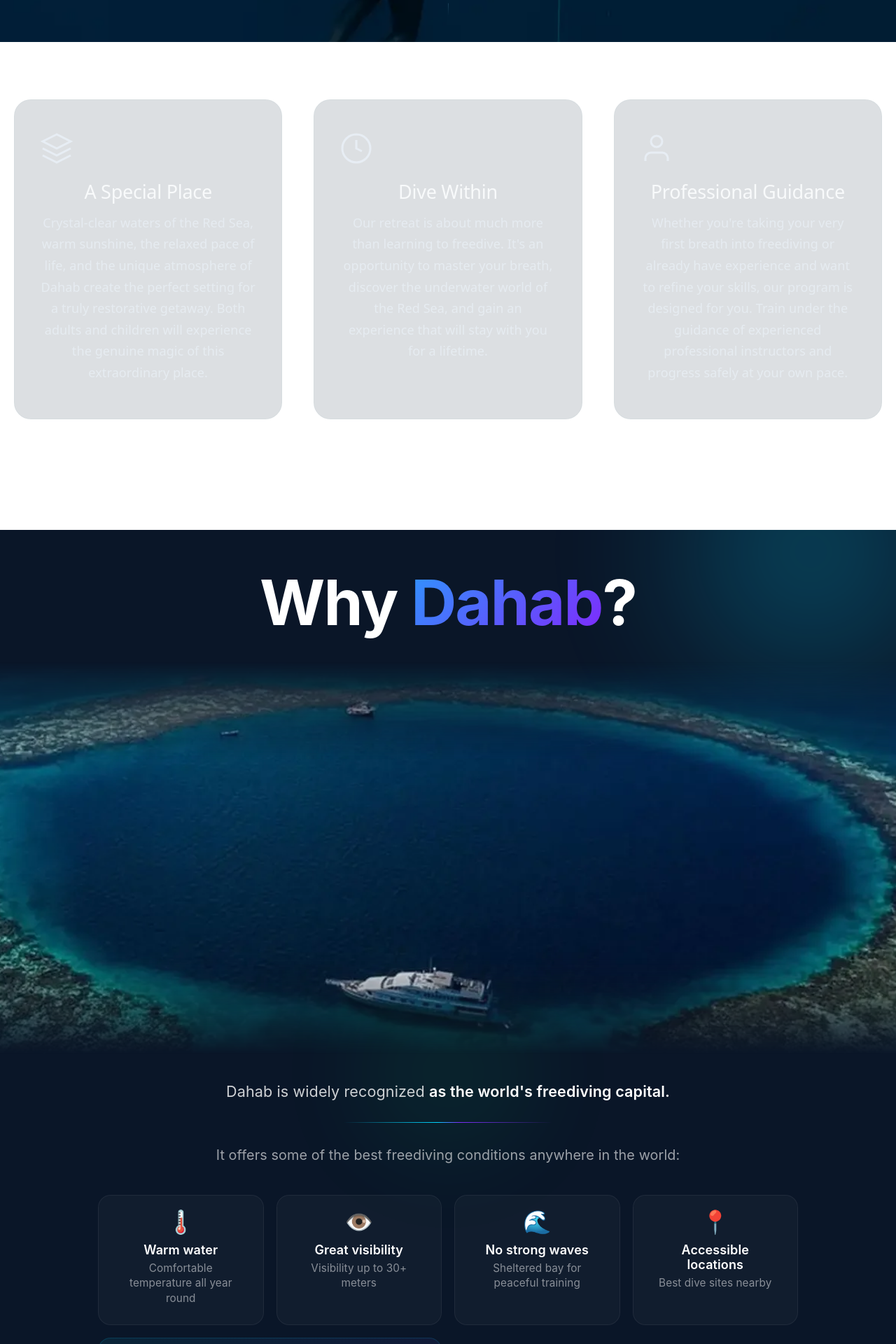
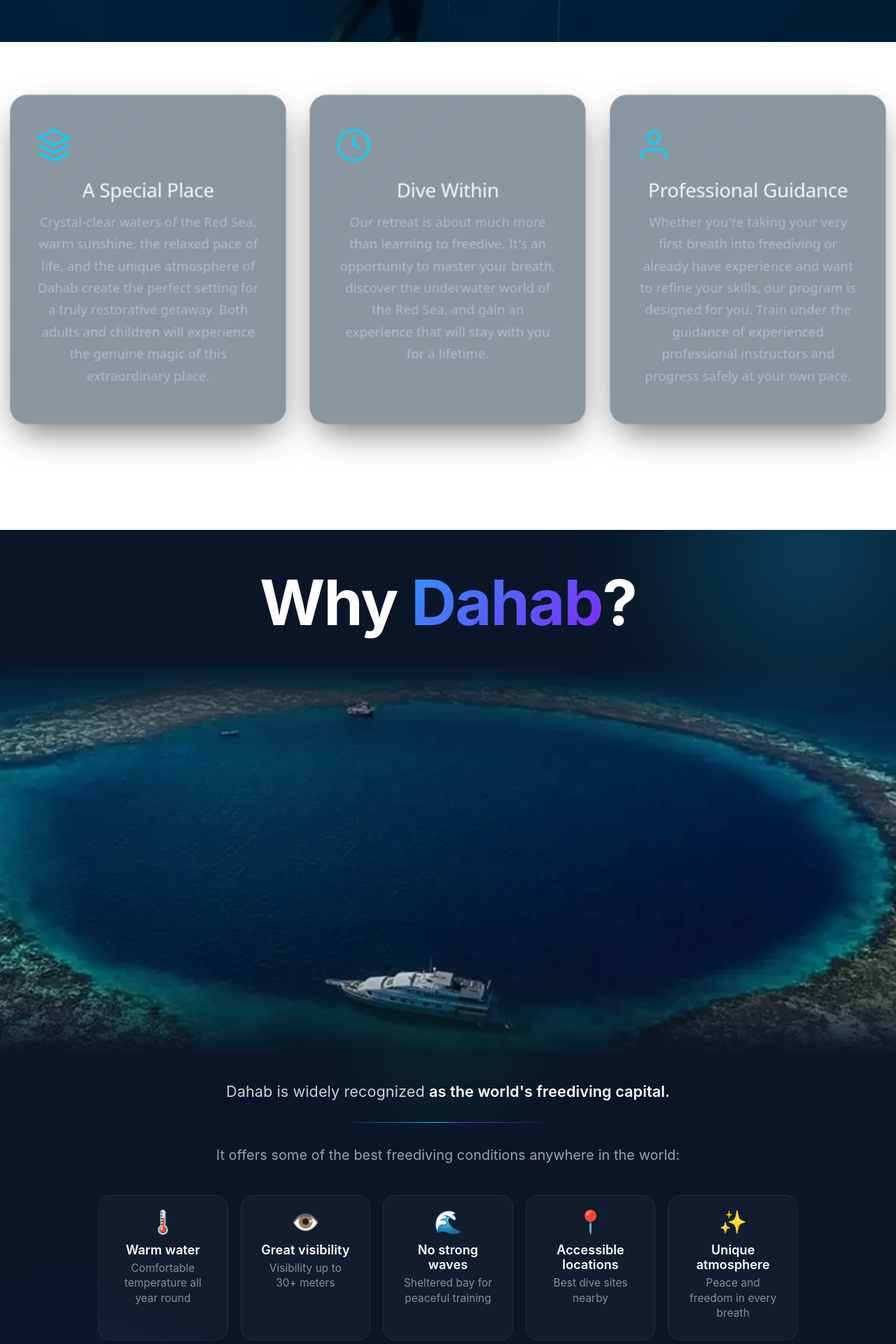
Before and after one commit to Pavel-Khokhlov/dahab_frontend, a React (Vite) app: page / in a window 1280 px wide. Shown: the part 740-2660 px from the top of the page at 70% size. Built offline with nearby package versions, Linux system fonts and the light colour scheme; the HTML template or start-up script is replaced by a standard one.

Commit message:
animation translations

```diff
--- a/package.json
+++ b/package.json
@@ -19,6 +19,7 @@
     "react": "^19.2.7",
     "react-dom": "^19.2.7",
     "react-helmet-async": "^3.0.0",
+    "react-intersection-observer": "^10.1.0",
     "react-leaflet": "^5.0.0",
     "react-router-dom": "^7.11.0",
     "swiper": "^14.0.7",
--- a/src/locales/translations.ts
+++ b/src/locales/translations.ts
@@ -48,6 +48,10 @@ export const translations = {
       popular: "Popular",
       feedback:
         "We sincerely thank everyone who chose the Molchanova team in Dahab to immerse themselves in the world of freediving. Your kind words, sincere recommendations to friends and detailed reviews are not just pleasant emotions, but real support that inspires us to become even better. We remember every story you tell about the first meters underwater, about overcoming yourself and about the amazing feeling of freedom that the Red Sea gives. It is thanks to you that beginners will learn that there is a place in Dahab where they teach safely and sincerely, and experienced athletes will find a professional team here for new records. Your trust and recommendations help us grow, and we promise to continue sharing with you only the best Molchanovs techniques, the warmth of the sea and the sincere attitude towards each guest. Thank you for being with us — you are making the Molchanovs community in Egypt truly alive and strong!",
+      clients: "clients",
+      instructor: "instructor",
+      safety: "safety",
+      maxDepth: "max.depth",
     },
     placeholder: {
       email: "example@mail.ru",
@@ -85,6 +89,10 @@ export const translations = {
       friday: "Friday",
       saturday: "Saturday",
       sunday: "Sunday",
+    },
+    footer: {
+      molchanovs: "Molchanovs · Dahab · Egypt",
+      text: "The depth begins inside",
     },
   },
   ru: {
@@ -135,6 +143,10 @@ export const translations = {
       popular: "Популярно",
       feedback:
         "От всего сердца благодарим каждого, кто выбрал команду Molchanovs в Дахебе для своего погружения в мир фридайвинга. Ваши тёплые слова, искренние рекомендации друзьям и подробные отзывы — это не просто приятные эмоции, а настоящая поддержка, которая вдохновляет нас становиться ещё лучше. Мы помним каждый ваш рассказ о первых метрах под водой, о преодолении себя и о том удивительном чувстве свободы, которое дарит Красное море. Именно благодаря вам новички узнают, что в Дахебе есть место, где учат безопасно и с душой, а опытные атлеты находят здесь профессиональную команду для новых рекордов. Ваше доверие и рекомендации помогают нам расти, и мы обещаем продолжать делиться с вами только лучшими методиками Molchanovs, теплом моря и искренним отношением к каждому гостю. Спасибо, что вы с нами — вы делаете сообщество Molchanovs в Египте по-настоящему живым и сильным!",
+      clients: "клиентов",
+      instructor: "инструктор",
+      safety: "безопасность",
+      maxDepth: "макс.глубина",
     },
     placeholder: {
       email: "example@mail.ru",
@@ -173,5 +185,9 @@ export const translations = {
       saturday: "Суббота",
       sunday: "Воскресенье",
     },
+    footer: {
+      molchanovs: "Molchanovs · Дахаб · Египет",
+      text: "Глубина начинается внутри",
+    },
   },
 };
--- a/src/sections/Feature/Feature.module.scss
+++ b/src/sections/Feature/Feature.module.scss
@@ -51,7 +51,7 @@
     transition: opacity 0.6s ease;
   }
 
-  &._active, &:hover {
+  &.active, &:hover {
     transform: scale(1.03);
     transition: $app-transition;
     border: 1px solid rgba($color-accent, 0.4);
--- a/src/sections/Feature/index.tsx
+++ b/src/sections/Feature/index.tsx
@@ -1,8 +1,7 @@
 import React, { ReactNode } from "react";
 import styles from "./Feature.module.scss";
-import { useVisibilityObserver } from "@/hooks/useVisibilityObserver";
 import { useStore } from "@/store";
-// import { useTranslator } from "@/context/TranslationContext";
+import { useInView } from 'react-intersection-observer';
 
 export interface FeatureItemWithSVG {
   id: number;
@@ -87,12 +86,15 @@ const FeatureCard: React.FC<{ item: FeatureItemWithSVG; index: number }> = ({
 }) => {
   const { globalUIStore } = useStore();
   const currentLang = globalUIStore.currentLocale;
-  const { ref, isVisible } = useVisibilityObserver<HTMLDivElement>(0.7);
+  const { ref, inView } = useInView({
+    triggerOnce: true, // Сработает только один раз
+    threshold: 0.2,    // 20% элемента видно
+  });
 
   return (
     <div
       ref={ref}
-      className={`${styles.featureCard} ${isVisible ? styles.active : ""}`}
+      className={`${styles.featureCard} ${inView ? styles.active : ""}`}
       style={{ transitionDelay: `${index * 0.1}s` }}
     >
       <div className={styles.cardIcon}>{item.icon}</div>
--- a/src/sections/Feedbacks/index.tsx
+++ b/src/sections/Feedbacks/index.tsx
@@ -9,6 +9,7 @@ import "swiper/css";
 import "swiper/css/pagination";
 import "swiper/css/navigation";
 import "./Feedbacks.scss";
+import { useInView } from "react-intersection-observer";
 
 // Иконка цитаты
 const QuoteIcon = () => (
@@ -48,6 +49,10 @@ const NavArrow = ({ direction }: { direction: "left" | "right" }) => (
 const FeedbacksSection: React.FC = () => {
   const t = useTranslator();
   const { globalUIStore } = useStore();
+  const { ref, inView } = useInView({
+    triggerOnce: true, // Сработает только один раз
+    threshold: 0.2, // 20% элемента видно
+  });
 
   return (
     <section id="feedbacks" className="feedback-section">
@@ -66,7 +71,17 @@ const FeedbacksSection: React.FC = () => {
             <span className="feedback-section__badge-dot" />
             {t.subtitle.feedbacks}
           </div>
-          <h2 className="feedback-section__title">{t.title.feedbacks}</h2>
+          <h2
+            ref={ref}
+            className="feedback-section__title"
+            style={{
+              opacity: inView ? 1 : 0,
+              transform: inView ? "translateY(0)" : "translateY(50px)",
+              transition: "all 0.6s ease",
+            }}
+          >
+            {t.title.feedbacks}
+          </h2>
           <div className="feedback-section__divider" />
         </div>
 
--- a/src/sections/PriceNew/index.tsx
+++ b/src/sections/PriceNew/index.tsx
@@ -2,12 +2,8 @@
 import { useStore } from "@/store";
 import { useTranslator } from "@/context/TranslationContext";
 import "./PricingSection.scss"; // Import the SCSS styles
+import { useInView } from "react-intersection-observer";
 
-const PricingSection = () => {
-  const t = useTranslator();
-  const { globalUIStore, tgStore } = useStore();
-  const currentLang = globalUIStore.currentLocale;
-  // Data for the pricing plans
 const plans = [
   {
     id: "day",
@@ -56,6 +52,16 @@ const PricingSection = () => {
   },
 ];
 
+const PricingSection = () => {
+  const t = useTranslator();
+  const { globalUIStore, tgStore } = useStore();
+  const currentLang = globalUIStore.currentLocale;
+
+  const { ref, inView } = useInView({
+    triggerOnce: true,
+    threshold: 0.1,
+  });
+
   const handleBook = (message: string) => {
     tgStore.openTelegramChat(message);
   };
@@ -63,7 +69,17 @@ const PricingSection = () => {
   return (
     <section className="pricing-section">
       <div className="pricing-section__container">
-        <h2 className="section__title _dark">{t.title.prices}</h2>
+        <h2
+          ref={ref}
+          className="section__title _dark"
+          style={{
+            opacity: inView ? 1 : 0,
+            transform: inView ? "translateY(0)" : "translateY(50px)",
+            transition: "all 0.6s ease",
+          }}
+        >
+          {t.title.prices}
+        </h2>
         <div className="pricing-section__grid">
           {plans.map((plan) => (
             <div
--- a/src/sections/Team/index.tsx
+++ b/src/sections/Team/index.tsx
@@ -8,15 +8,16 @@ import Divider from "@/elements/Divider";
 import "./Team.scss";
 
 const teamData = {
-  description_ru:
-    "Откройте для себя фридайвинг в Дахабе вместе с командой Molchanovs. Мы обучаем по международной системе Molchanovs Wave в лучших локациях Красного моря — от спокойного Lighthouse до легендарного Blue Hole. Независимо от вашего опыта, наши сертифицированные инструкторы помогут пройти путь от первых погружений до продвинутых глубин 40+ метров — безопасно, уверенно и с удовольствием.",
-  description_en:
-    "Откройте для себя фридайвинг в Дахабе вместе с командой Molchanovs. Мы обучаем по международной системе Molchanovs Wave в лучших локациях Красного моря — от спокойного Lighthouse до легендарного Blue Hole. Независимо от вашего опыта, наши сертифицированные инструкторы помогут пройти путь от первых погружений до продвинутых глубин 40+ метров — безопасно, уверенно и с удовольствием.",
+  description: {
+    ru: "Откройте для себя фридайвинг в Дахабе вместе с командой Molchanovs. Мы обучаем по международной системе Molchanovs Wave в лучших локациях Красного моря — от спокойного Lighthouse до легендарного Blue Hole. Независимо от вашего опыта, наши сертифицированные инструкторы помогут пройти путь от первых погружений до продвинутых глубин 40+ метров — безопасно, уверенно и с удовольствием.",
+    en: "Discover freediving in Dahab with the Molchanova team. We teach using the international Molchanovs Wave system in the best locations of the Red Sea — from the calm Lighthouse to the legendary Blue Hole. Regardless of your experience, our certified instructors will help you go from the first dives to advanced depths of 40+ meters — safely, confidently and with pleasure.",
+  },
 };
 
 const TeamSection = () => {
   const t = useTranslator();
   const { globalUIStore } = useStore();
+  const currentLang = globalUIStore.currentLocale;
 
   const cardVariants = {
     hidden: { opacity: 0, y: 30 },
@@ -35,20 +36,20 @@ const TeamSection = () => {
     <SectionWrapper id="team" title={t.title.team} isWhite={true}>
       <div className="team__header">
         <p className="team__description text-main black indent">
-          {teamData[`description_${globalUIStore.currentLocale}`]}
+          {teamData.description[currentLang]}
         </p>
         <div className="team__stats">
           <div className="team__stat-item">
             <span className="team__stat-number">500+</span>
-            <span className="team__stat-label">Клиентов</span>
+            <span className="team__stat-label">{t.text.clients}</span>
           </div>
           <div className="team__stat-item">
             <span className="team__stat-number">40+</span>
-            <span className="team__stat-label">Макс. глубина</span>
+            <span className="team__stat-label">{t.text.maxDepth}</span>
           </div>
           <div className="team__stat-item">
             <span className="team__stat-number">100%</span>
-            <span className="team__stat-label">Безопасность</span>
+            <span className="team__stat-label">{t.text.safety}</span>
           </div>
         </div>
       </div>
@@ -76,7 +77,7 @@ const TeamSection = () => {
                   loading="lazy"
                 />
                 <div className="team__card-overlay">
-                  <span className="team__card-badge">Инструктор</span>
+                  <span className="team__card-badge">{t.text.instructor}</span>
                 </div>
               </div>
             </div>
--- a/src/sections/TrainingDay/index.tsx
+++ b/src/sections/TrainingDay/index.tsx
@@ -1,5 +1,6 @@
 import dayImg from "@/assets/images/background/trainingday.webp";
 import "./TrainingDay.scss";
+import { useInView } from "react-intersection-observer";
 
 const TrainingDaySection = () => {
   const timelineData = [
@@ -55,6 +56,11 @@ const TrainingDaySection = () => {
     },
   ];
 
+  const { ref, inView } = useInView({
+    triggerOnce: true, // Сработает только один раз
+    threshold: 0.2, // 20% элемента видно
+  });
+
   return (
     <section className="training-day">
       {/* Декоративные градиентные круги */}
@@ -72,7 +78,15 @@ const TrainingDaySection = () => {
         </div> */}
 
         {/* Заголовок */}
-        <h2 className="training-day__title">
+        <h2
+          ref={ref}
+          className="training-day__title"
+          style={{
+            opacity: inView ? 1 : 0,
+            transform: inView ? "translateY(0)" : "translateY(50px)",
+            transition: "all 0.6s ease",
+          }}
+        >
           Как проходит{" "}
           <span className="training-day__highlight">тренировочный день</span>
         </h2>
--- a/src/sections/WhyDahab/WhyDahab.scss
+++ b/src/sections/WhyDahab/WhyDahab.scss
@@ -178,12 +178,21 @@
     border-radius: 1rem;
     transition: all 0.4s cubic-bezier(0.175, 0.885, 0.32, 1.275);
     cursor: default;
-    opacity: 0.3;
-    transition: all 0.3s ease;
+    // 🔥 НАЧАЛЬНОЕ СОСТОЯНИЕ (скрыто)
+    opacity: 0;
+    transform: translateY(30px);
+
+    // 🔥 ПЛАВНЫЙ ПЕРЕХОД (всегда активен)
+    transition:
+      opacity 0.6s cubic-bezier(0.175, 0.885, 0.32, 1.275),
+      transform 0.6s cubic-bezier(0.175, 0.885, 0.32, 1.275),
+      background 0.3s ease,
+      border-color 0.3s ease,
+      box-shadow 0.3s ease;
 
     &._active {
       opacity: 1;
-      transition: all 0.3s ease;
+      transform: translateY(0);
     }
 
     &:hover {
@@ -193,7 +202,7 @@
       box-shadow: 0 12px 40px rgba(0, 0, 0, 0.3);
     }
 
-    &--featured {
+    /* &--featured {
       background: linear-gradient(
         135deg,
         rgba(0, 212, 255, 0.08),
@@ -215,7 +224,7 @@
         border-color: rgba(0, 212, 255, 0.3);
         box-shadow: 0 12px 40px rgba(0, 212, 255, 0.1);
       }
-    }
+    } */
 
     &-icon {
       font-size: 1.8rem;
--- a/src/sections/WhyDahab/index.tsx
+++ b/src/sections/WhyDahab/index.tsx
@@ -4,7 +4,7 @@ import dahabImg from "@/assets/images/background/bluehole.webp";
 import "./WhyDahab.scss";
 import { useTranslator } from "@/context/TranslationContext";
 import { useStore } from "@/store";
-import { useVisibilityObserver } from "@/hooks/useVisibilityObserver";
+import { useInView } from "react-intersection-observer";
 
 export interface WhyDahabItem {
   id: string;
@@ -70,20 +70,24 @@ const whyDahabData: WhyDahabItem[] = [
   },
 ];
 
-const WhyDahabSection: React.FC = () => {
-  const t = useTranslator();
-
 const WhyDahabCard: React.FC<{ item: WhyDahabItem; index: number }> = ({
   item,
   index,
 }) => {
   const { globalUIStore } = useStore();
   const currentLang = globalUIStore.currentLocale;
-    const { ref, isVisible } = useVisibilityObserver<HTMLDivElement>(0.7);
+  const { ref, inView } = useInView({
+    triggerOnce: true, // Сработает только один раз
+    threshold: 0.2, // 20% элемента видно
+  });
   return (
     <div
       ref={ref}
-        className={`why-dahab__card ${item.featured ? "why-dahab__card--featured" : ""} ${isVisible ? "_active" : ""}`}
+      className={`
+        why-dahab__card
+        ${item.featured ? "_featured" : ""}
+        ${inView ? "_active" : ""}
+      `}
       style={{ transitionDelay: `${index * 0.1}s` }}
     >
       <div className="why-dahab__card-icon">{item.icon}</div>
@@ -92,6 +96,14 @@ const WhyDahabSection: React.FC = () => {
     </div>
   );
 };
+
+const WhyDahabSection: React.FC = () => {
+  const t = useTranslator();
+  const { ref, inView } = useInView({
+    triggerOnce: true, // Сработает только один раз
+    threshold: 0.2, // 20% элемента видно
+  });
+
   return (
     <section className="why-dahab">
       <div className="why-dahab__background">
@@ -101,7 +113,15 @@ const WhyDahabSection: React.FC = () => {
       </div>
 
       <div className="why-dahab__container">
-        <h2 className="why-dahab__title">
+        <h2
+          ref={ref}
+          className="why-dahab__title"
+          style={{
+            opacity: inView ? 1 : 0,
+            transform: inView ? "translateY(0)" : "translateY(50px)",
+            transition: "all 0.6s ease",
+          }}
+        >
           {t.title.why}{" "}
           <span className="why-dahab__highlight">{t.title.dahab}</span>?
         </h2>
```
Also changed, not shown: src/components/Footer/index.tsx (+7 -6 lines), 1 other file (tests, documents, lock files or other folders). Lines whose indentation alone changed are shown as unchanged.
